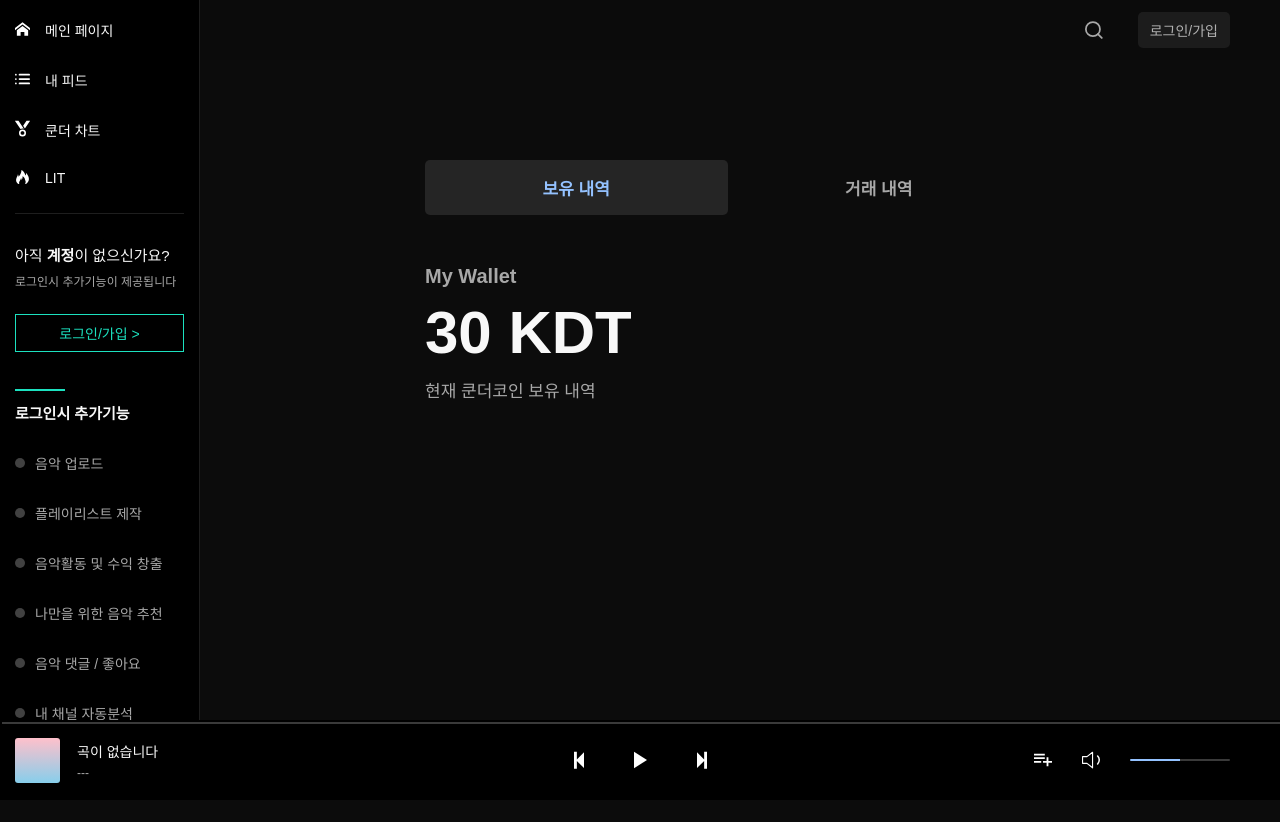
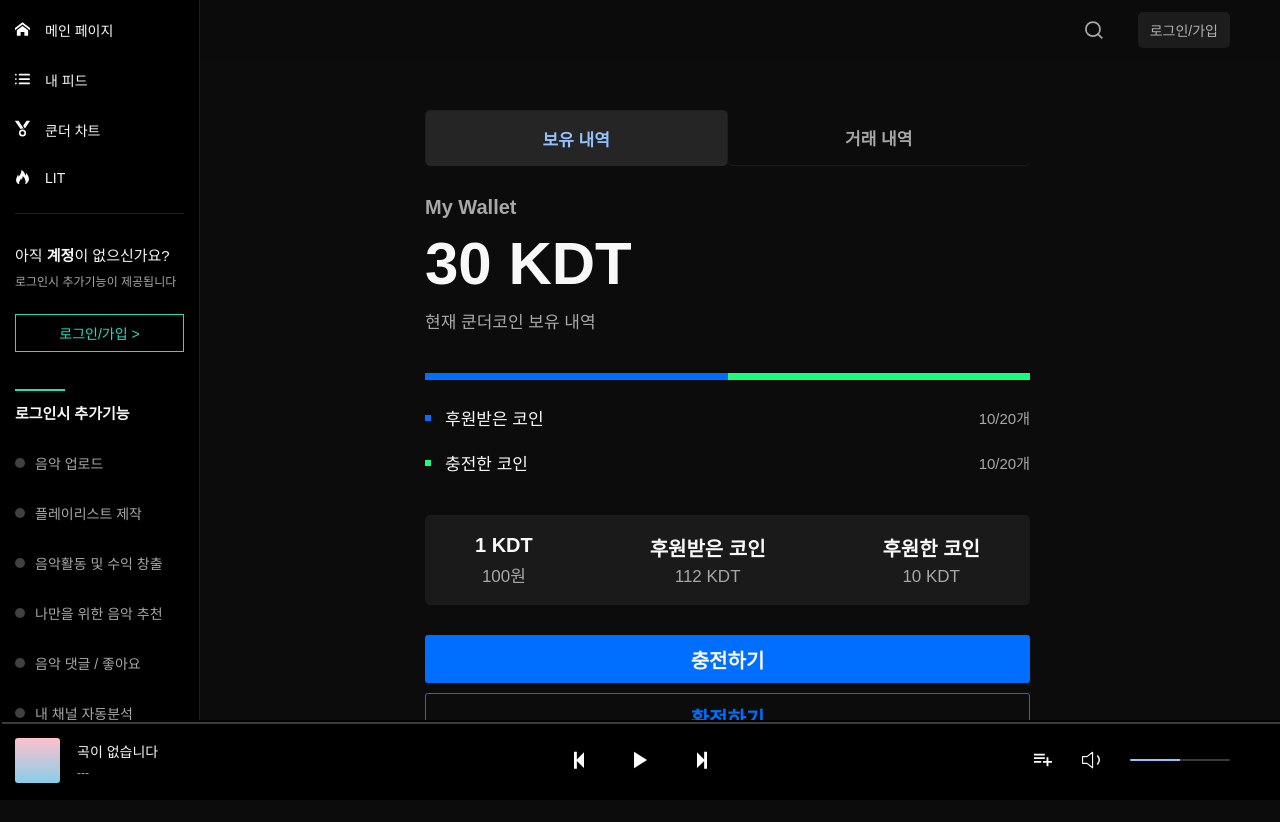
Before and after one commit to Passion-fruits/kunder-official, a Next.js app: page /wallet in a window 1280 px wide. Shown: the top 822 px of the page. Before the commit the page ends 800 px from the top, so only its background shows below. Built offline with nearby package versions, Linux system fonts and the light colour scheme; no server answers; a web font is replaced by a local one.

Commit message:
ADD my wallet

```diff
--- a/components/common/Header/SideBar.tsx
+++ b/components/common/Header/SideBar.tsx
@@ -68,7 +68,7 @@ export default function SideBar() {
               <Link href={`/profile?id=${localStorage.getItem(USER_ID)}`}>
                 <button>내 프로필</button>
               </Link>
-              <Link href={`/upload`}>
+              <Link href={`/wallet`}>
                 <button>내 지갑</button>
               </Link>
               <Link href={`/upload`}>
--- /dev/null
+++ b/components/page/walletPage/MyKdt.tsx
@@ -0,0 +1,43 @@
+import * as S from "./styles";
+
+export default function MyKdt() {
+  return (
+    <>
+      <h5 className="my-wallet">My Wallet</h5>
+      <h1 className="kdt-cnt">30 KDT</h1>
+      <p className="description">현재 쿤더코인 보유 내역</p>
+      <S.KdtChart>
+        <div />
+        <div />
+      </S.KdtChart>
+      <S.ChartInfo>
+        <div>
+          <span>후원받은 코인</span>
+          <h3 className="kdt-percent">10/20개</h3>
+        </div>
+        <div>
+          <span>충전한 코인</span>
+          <h3 className="kdt-percent">10/20개</h3>
+        </div>
+      </S.ChartInfo>
+      <S.UseKdtChart>
+        <div>
+          <h1>1 KDT</h1>
+          <span>100원</span>
+        </div>
+        <div>
+          <h1>후원받은 코인</h1>
+          <span>112 KDT</span>
+        </div>
+        <div>
+          <h1>후원한 코인</h1>
+          <span>10 KDT</span>
+        </div>
+      </S.UseKdtChart>
+      <S.ControlBtnWrap>
+        <button>충전하기</button>
+        <button>환전하기</button>
+      </S.ControlBtnWrap>
+    </>
+  );
+}
--- /dev/null
+++ b/components/page/walletPage/Transaction.tsx
@@ -0,0 +1,44 @@
+import * as S from "./styles";
+
+export default function Transaction() {
+  return (
+    <>
+      <S.TransactionCard>
+        <div className="flex">
+          <h1>
+            <b>jidole02</b>님에게 후원
+          </h1>
+          <span className="date">3일 전</span>
+        </div>
+        <h3 className="kdt">+10KDT</h3>
+      </S.TransactionCard>
+      <S.TransactionCard>
+        <div className="flex">
+          <h1>
+            <b>jidole02</b>님에게 후원
+          </h1>
+          <span className="date">3일 전</span>
+        </div>
+        <h3 className="kdt">+10KDT</h3>
+      </S.TransactionCard>
+      <S.TransactionCard>
+        <div className="flex">
+          <h1>
+            <b>jidole02</b>님에게 후원
+          </h1>
+          <span className="date">3일 전</span>
+        </div>
+        <h3 className="kdt">+10KDT</h3>
+      </S.TransactionCard>
+      <S.TransactionCard>
+        <div className="flex">
+          <h1>
+            <b>jidole02</b>님에게 후원
+          </h1>
+          <span className="date">3일 전</span>
+        </div>
+        <h3 className="kdt">+10KDT</h3>
+      </S.TransactionCard>
+    </>
+  );
+}
--- a/components/page/walletPage/index.tsx
+++ b/components/page/walletPage/index.tsx
@@ -1,16 +1,34 @@
 import * as S from "./styles";
+import MyKdt from "./MyKdt";
+import { useState } from "react";
+import { COLOR } from "./../../../styles/index";
+import Transaction from "./Transaction";
 
 export default function WalletPage() {
+  const [menu, setMenu] = useState<"myKdt" | "transaction">("myKdt");
+  const activeStyle = {
+    borderWidth: "1px 1px 0px 1px",
+    background: COLOR.black_subBackground,
+    color: COLOR.blue_text,
+  };
   return (
     <S.Wrapper>
       <S.Container>
         <S.MenuWrap>
-          <button>보유 내역</button>
-          <button>거래 내역</button>
+          <button
+            style={menu === "myKdt" ? activeStyle : {}}
+            onClick={() => setMenu("myKdt")}
+          >
+            보유 내역
+          </button>
+          <button
+            style={menu === "transaction" ? activeStyle : {}}
+            onClick={() => setMenu("transaction")}
+          >
+            거래 내역
+          </button>
         </S.MenuWrap>
-        <h5 className="my-wallet">My Wallet</h5>
-        <h1 className="kdt-cnt">30 KDT</h1>
-        <p className="description">현재 쿤더코인 보유 내역</p>
+        {menu === "myKdt" ? <MyKdt /> : <Transaction />}
       </S.Container>
     </S.Wrapper>
   );
--- a/components/page/walletPage/styles.ts
+++ b/components/page/walletPage/styles.ts
@@ -7,12 +7,12 @@ export const Container = styled(BASE_CONTAINER)`
   width: 630px;
   display: flex;
   flex-direction: column;
-  margin-top: 100px;
+  margin-top: 50px;
   & .my-wallet {
     font-size: 20px;
     font-weight: bold;
     color: ${COLOR.gray_subText};
-    margin-top: 50px;
+    margin-top: 30px;
   }
   & .kdt-cnt {
     font-size: 60px;
@@ -32,14 +32,145 @@ export const MenuWrap = styled.div`
   display: flex;
   & button {
     width: 50%;
-    border-radius: 5px;
     color: ${COLOR.gray_subText};
     font-size: 17px;
     font-weight: bold;
     padding: 15px 0;
-    &:first-of-type {
-      color: ${COLOR.blue_text};
-      background: ${COLOR.black_subBackground};
+    border: 1px solid ${COLOR.gray_borderColor};
+    border-width: 0px 0px 1px 0px;
+    border-radius: 5px;
+  }
+`;
+
+export const KdtChart = styled.div`
+  width: 100%;
+  display: flex;
+  margin-top: 40px;
+  & div {
+    width: 50%;
+    height: 7px;
+    background: ${COLOR.blue_background};
+    &:nth-of-type(2) {
+      background-color: ${COLOR.green_background};
     }
   }
 `;
+
+export const ChartInfo = styled.div`
+  width: 100%;
+  display: flex;
+  flex-direction: column;
+  margin-top: 25px;
+  gap: 20px;
+  & div {
+    display: flex;
+    align-items: center;
+    position: relative;
+    &::before {
+      content: "";
+      width: 6px;
+      height: 6px;
+      background-color: ${COLOR.blue_background};
+      position: absolute;
+    }
+    &:nth-of-type(2) {
+      &::before {
+        background-color: ${COLOR.green_background};
+      }
+    }
+    & span {
+      color: ${COLOR.gray_text};
+      font-size: 17px;
+      margin-left: 20px;
+    }
+    & .kdt-percent {
+      position: absolute;
+      right: 0;
+      color: ${COLOR.gray_subText};
+      font-size: 15px;
+      font-weight: 500;
+    }
+  }
+`;
+
+export const UseKdtChart = styled.div`
+  width: 100%;
+  height: 90px;
+  border-radius: 5px;
+  background: #1a1a1a;
+  margin-top: 40px;
+  padding: 20px 50px;
+  display: flex;
+  justify-content: space-between;
+  align-items: center;
+  & div {
+    display: flex;
+    flex-direction: column;
+    align-items: center;
+    gap: 5px;
+    & h1 {
+      color: ${COLOR.gray_text};
+      font-size: 20px;
+    }
+    & span {
+      color: ${COLOR.gray_subText};
+      font-size: 17px;
+    }
+  }
+`;
+
+export const ControlBtnWrap = styled.div`
+  display: flex;
+  flex-direction: column;
+  gap: 10px;
+  margin-top: 30px;
+  & button {
+    width: 100%;
+    height: 48px;
+    border-radius: 3px;
+    font-size: 20px;
+    font-weight: bold;
+    color: ${COLOR.gray_text};
+    background: ${COLOR.blue_background};
+    &:nth-of-type(2) {
+      color: ${COLOR.blue_background};
+      border: 1px solid ${COLOR.blue_background};
+      background: none;
+    }
+  }
+`;
+
+export const TransactionCard = styled.div`
+  display: flex;
+  flex-direction: column;
+  padding: 20px 17px;
+  position: relative;
+  border-radius: 5px;
+  &:nth-of-type(2n + 1) {
+    background-color: ${COLOR.black_subBackground};
+  }
+  & h1 {
+    font-size: 17px;
+    font-weight: 500;
+    color: ${COLOR.gray_subText};
+    & b {
+      color: ${COLOR.gray_text};
+      font-weight: bold;
+    }
+  }
+  & .flex {
+    display: flex;
+    justify-content: space-between;
+    width: 100%;
+  }
+  & .kdt {
+    font-size: 20px;
+    font-weight: bold;
+    margin-top: 10px;
+    color: ${COLOR.blue_text};
+  }
+  & .date {
+    color: ${COLOR.gray_subText};
+    font-size: 17px;
+  }
+`;
--- a/pages/index.tsx
+++ b/pages/index.tsx
@@ -1,4 +1,4 @@
 import MainPage from "../components/page/mainPage";
 export default function Home() {
-  return <MainPage />;
+  return <>{/* <MainPage /> */}</>;
 }
--- a/styles/index.ts
+++ b/styles/index.ts
@@ -3,12 +3,14 @@ import styled from "@emotion/styled";
 export const COLOR = {
   black_background: "#000000",
   black_subBackground: "#252525",
+  blue_background: "#006FFF",
   black_text: "#FFF",
   gray_text: "#F8F8F8",
   gray_subText: "#A8A8A8",
   gray_borderColor: "rgb(30,30,30)",
   green_main: "#1CE1BF",
   green_subMain: "#74E5BB",
+  green_background: "#19FF7C",
   red_text: "#FF6464",
   blue_text: "#94C2FF",
 };
```
